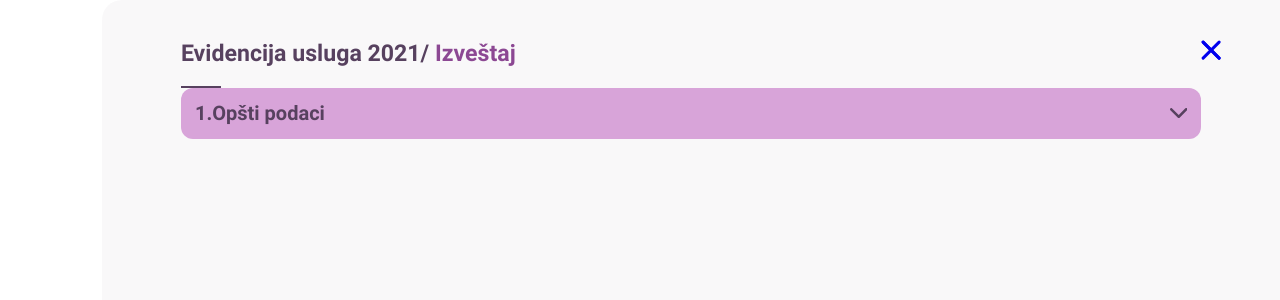
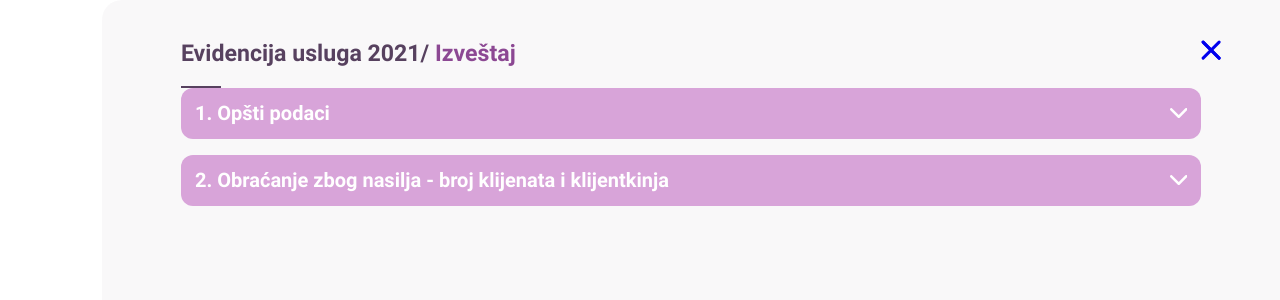
Before and after one commit to vegaitglobal/sos-zenski-centar, a React (Create React App) app in the folder sos-web/: page /reports in a window 1280 px wide. Shown: the top 300 px of the page. Built offline with nearby package versions, Linux system fonts and the light colour scheme.

Commit message:
Update accordion text color

```diff
--- a/sos-web/src/components/molecules/Accordion/Accordion.js
+++ b/sos-web/src/components/molecules/Accordion/Accordion.js
@@ -26,7 +26,7 @@ export const Accordion = ({ title, children, ...props }) => {
 
   return (
     <StyledAccordion>
-      <StyledTop onClick={handleOnClick}>
+      <StyledTop $isOpened={expanded} onClick={handleOnClick}>
         <Heading>{title}</Heading>
         <StyledIcon $isOpened={expanded} />
       </StyledTop>
--- a/sos-web/src/components/molecules/Accordion/Accordion.styles.js
+++ b/sos-web/src/components/molecules/Accordion/Accordion.styles.js
@@ -6,6 +6,7 @@ import { Icon } from '../../atoms/Icon/Icon';
 export const StyledAccordion = styled.div`
   border-radius: 12px;
   overflow: hidden;
+  margin-bottom: 16px;
 `;
 
 export const StyledTop = styled(AbstractButton)`
@@ -13,9 +14,11 @@ export const StyledTop = styled(AbstractButton)`
   justify-content: space-between;
   align-items: center;
   padding: 14px;
-  color: ${({ theme }) => theme.color.purple};
+  color: ${({ theme, $isOpened }) =>
+    $isOpened ? theme.color.purple : theme.color.white};
   background-color: ${({ theme }) => theme.color.pink};
   width: 100%;
+  transition: color 0.2s ease-in-out;
 `;
 
 export const StyledIcon = styled(Icon.ArrowDown)`
--- a/sos-web/src/components/organisms/ReportsContent/ReportsContent.js
+++ b/sos-web/src/components/organisms/ReportsContent/ReportsContent.js
@@ -9,7 +9,7 @@ export const ReportsContent = () => {
       backgroundColor={rgba(theme.color.greyLighter, 0.3)}
       title="Izveštaj"
     >
-      <Accordion title="1.Opšti podaci">
+      <Accordion title="1. Opšti podaci">
         <div>Test</div>
         <div>Test</div>
         <div>Test</div>
@@ -17,6 +17,7 @@ export const ReportsContent = () => {
         <div>Test</div>
         <div>Test</div>
       </Accordion>
+      <Accordion title="2. Obraćanje zbog nasilja - broj klijenata i klijentkinja"></Accordion>
     </Shell>
   );
 };
```
